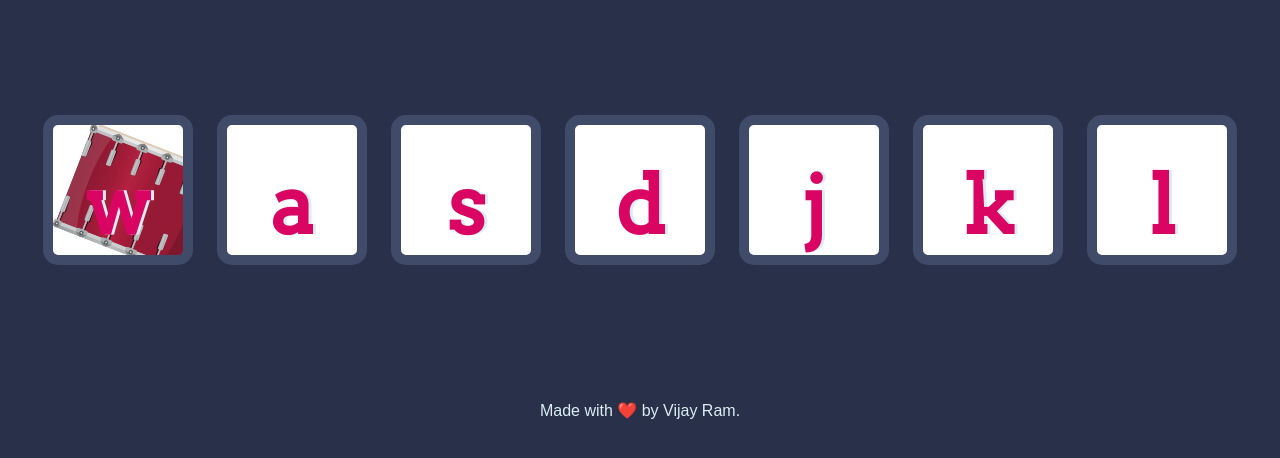
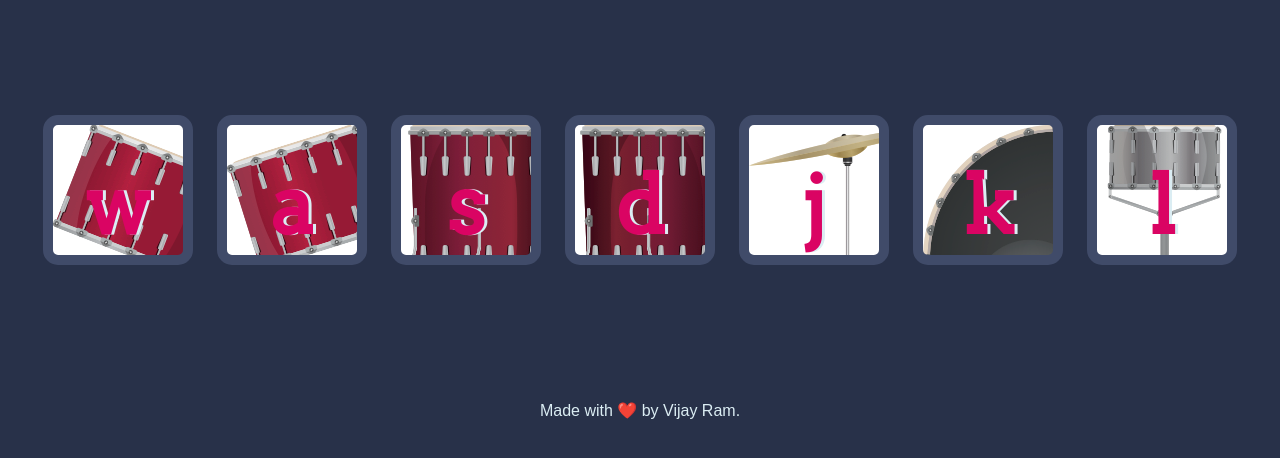
Before and after one commit to vijay-ram01/sound-kit, a plain HTML site: page index.html in a window 1280 px wide. Shown: the part 174-632 px from the top of the page. Drawn offline with Linux system fonts and the light colour scheme.

Commit message:
Update styles.css

```diff
--- a/styles.css
+++ b/styles.css
@@ -17,31 +17,31 @@ footer {
 }
 
 .w {
-background-image: url("/tom1.png");
+background-image: url("tom1.png");
 }
 
 .a {
-background-image: url("images/tom2.png");
+background-image: url("tom2.png");
 }
 
 .s {
-background-image: url("images/tom3.png");
+background-image: url("tom3.png");
 }
 
 .d {
-background-image: url("images/tom4.png");
+background-image: url("tom4.png");
 }
 
 .j {
-background-image: url("images/crash.png");
+background-image: url("crash.png");
 }
 
 .k {
-background-image: url("images/kick.png");
+background-image: url("kick.png");
 }
 
 .l {
-background-image: url("images/snare.png");
+background-image: url("snare.png");
 }
 
 .set {
```
